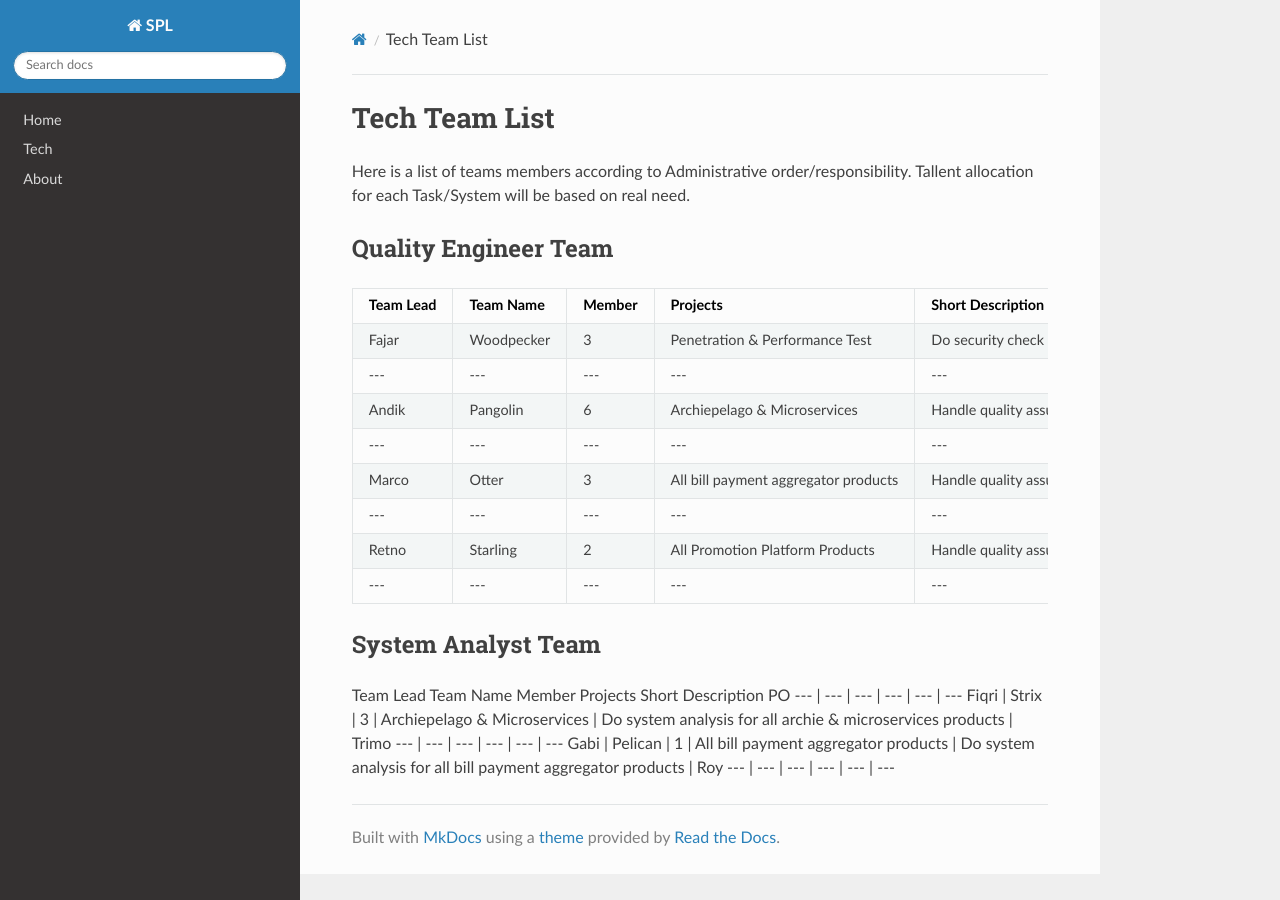
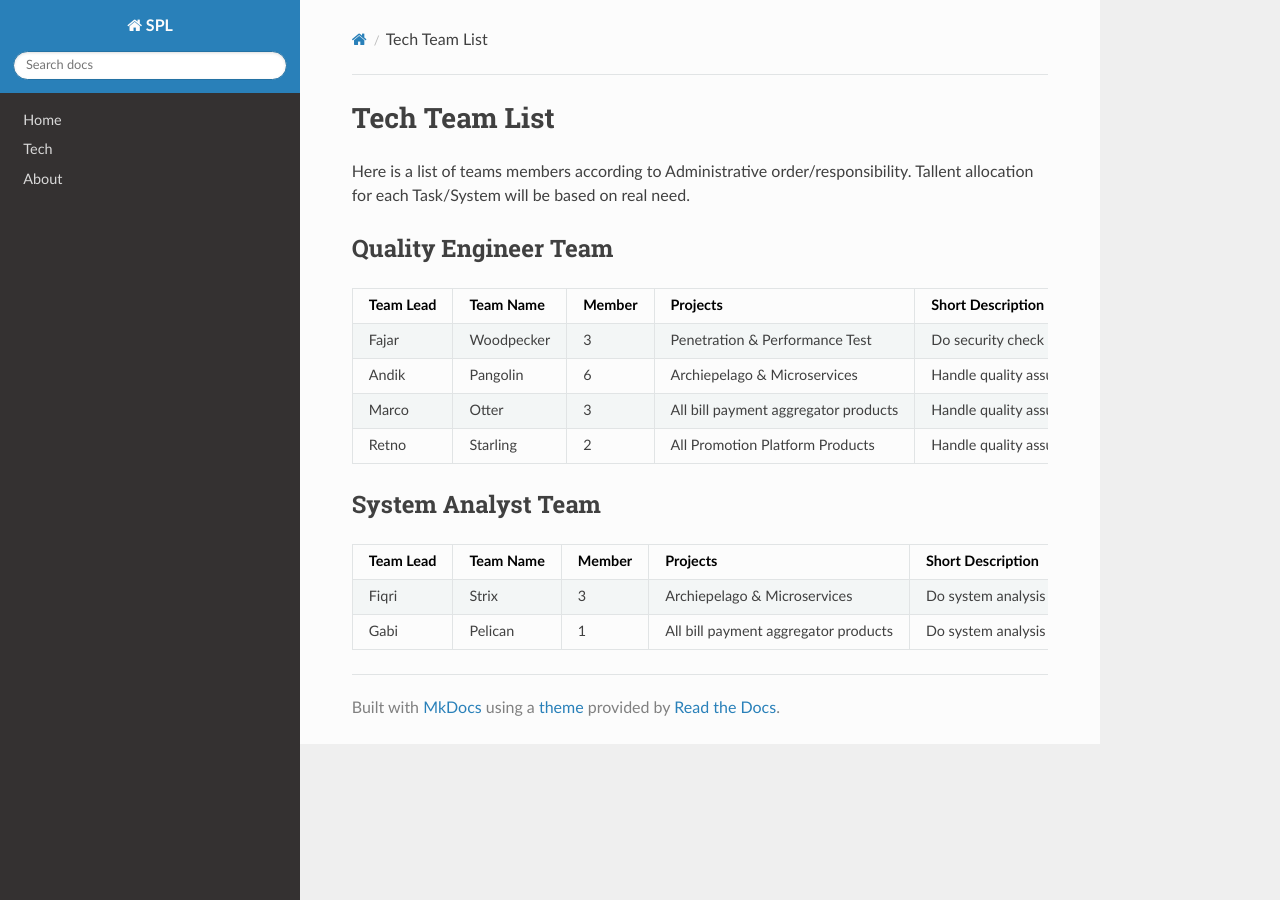
Before and after one commit to sylviasepulsa/sptest, an MkDocs documentation site: the page built from docs/tech/tech_team.md, in a window 1280 px wide. Built offline with MkDocs 1.6.1, drawn with Linux system fonts in a browser that asks for light colours; nearby versions of some CDN libraries.

```diff
--- a/docs/tech/tech_team.md
+++ b/docs/tech/tech_team.md
@@ -8,19 +8,13 @@ Tallent allocation for each Task/System will be based on real need.
 Team Lead | Team Name | Member | Projects | Short Description | PO
 --- | --- | --- | --- | --- | ---
 Fajar |	Woodpecker | 3	| Penetration & Performance Test | Do security check for each system & Do load check for each system | Ramdhan
---- | --- | --- | --- | --- | ---
 Andik | Pangolin | 6 | Archiepelago & Microservices | Handle quality assurance for all archie & microservices products | Trimo
---- | --- | --- | --- | --- | ---
 Marco | Otter | 3 | All bill payment aggregator products | Handle quality assurance for all bill payment aggregator products | Roy
---- | --- | --- | --- | --- | ---
 Retno | Starling | 2 | All Promotion Platform Products | Handle quality assurance for all promotion platform products | Ramdhan Pohan
---- | --- | --- | --- | --- | ---
 
 ## System Analyst Team
 
-Team Lead	Team Name	Member	Projects	Short Description	PO
+Team Lead |	Team Name | Member | Projects | Short Description | PO
 --- | --- | --- | --- | --- | ---
 Fiqri | Strix | 3 | Archiepelago & Microservices | Do system analysis for all archie & microservices products | Trimo
---- | --- | --- | --- | --- | ---
 Gabi | Pelican | 1 | All bill payment aggregator products | Do system analysis for all bill payment aggregator products | Roy
---- | --- | --- | --- | --- | ---
```
Also changed, not shown: docs/tech/tech_onboard.md (+0 -3 lines).
